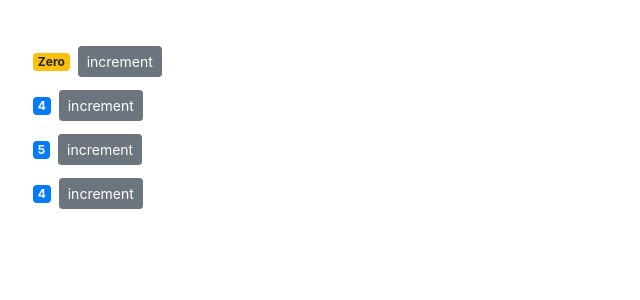
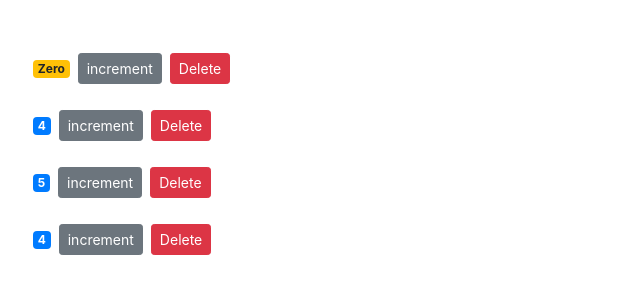
Before and after one commit to gowthamBhat/React-Counter-App, a React (Create React App) app: page / in a window 1280 px wide. Shown: the top 300 px of the page, without its empty margins (0-640 px from the left). Built offline with nearby package versions, Linux system fonts and the light colour scheme.

Commit message:
delete handler

```diff
--- a/src/App.js
+++ b/src/App.js
@@ -13,15 +13,24 @@ class App extends Component {
       ]
     }
   }
+  deleteHandler = (val) => {
+
+
+    const counter = this.state.count.filter(x => x.id !== val);
+    this.setState({ count: counter })
+
+  }
 
   render() {
     const { count } = this.state
     return (
       <div>
         {count.map((x) => {
+
           return (
 
-            <Counter key={x.id} value={x.value} />
+            <Counter key={x.id} count={x} onDel={this.deleteHandler} />
+
           )
         }
         )}
@@ -30,4 +39,5 @@ class App extends Component {
     )
   }
 }
+// passing the deleteHandler method as a prop so can child component can call the root component
 export default App
--- a/src/components/counter.jsx
+++ b/src/components/counter.jsx
@@ -5,7 +5,7 @@ class Counter extends Component {
         super(props)
 
         this.state = {
-            value: this.props.value
+            value: this.props.count.value
         }
     }
     formatter = () => {
@@ -30,10 +30,14 @@ class Counter extends Component {
 
                 <span className={classes}>{this.formatter()}</span>
                 <button className="btn btn-secondary btn-sm" onClick={this.incrementHandler}>increment</button>
+                <button className="btn btn-danger btn-sm m-2" onClick={() => this.props.onDel(this.props.count.id)}>Delete</button>
             </div>
         );
-    } //onClick alli this.increment call mado badlu arrow function call madbodu, argumnet pass madod idre help agathe
+    }
+    //this.props.onDel will call the props method and pass the id of the count
+    //onClick alli this.increment call mado badlu arrow function call madbodu, argumnet pass madod idre help agathe
 
 
 }
 export default Counter;
+//props are immutable
```
